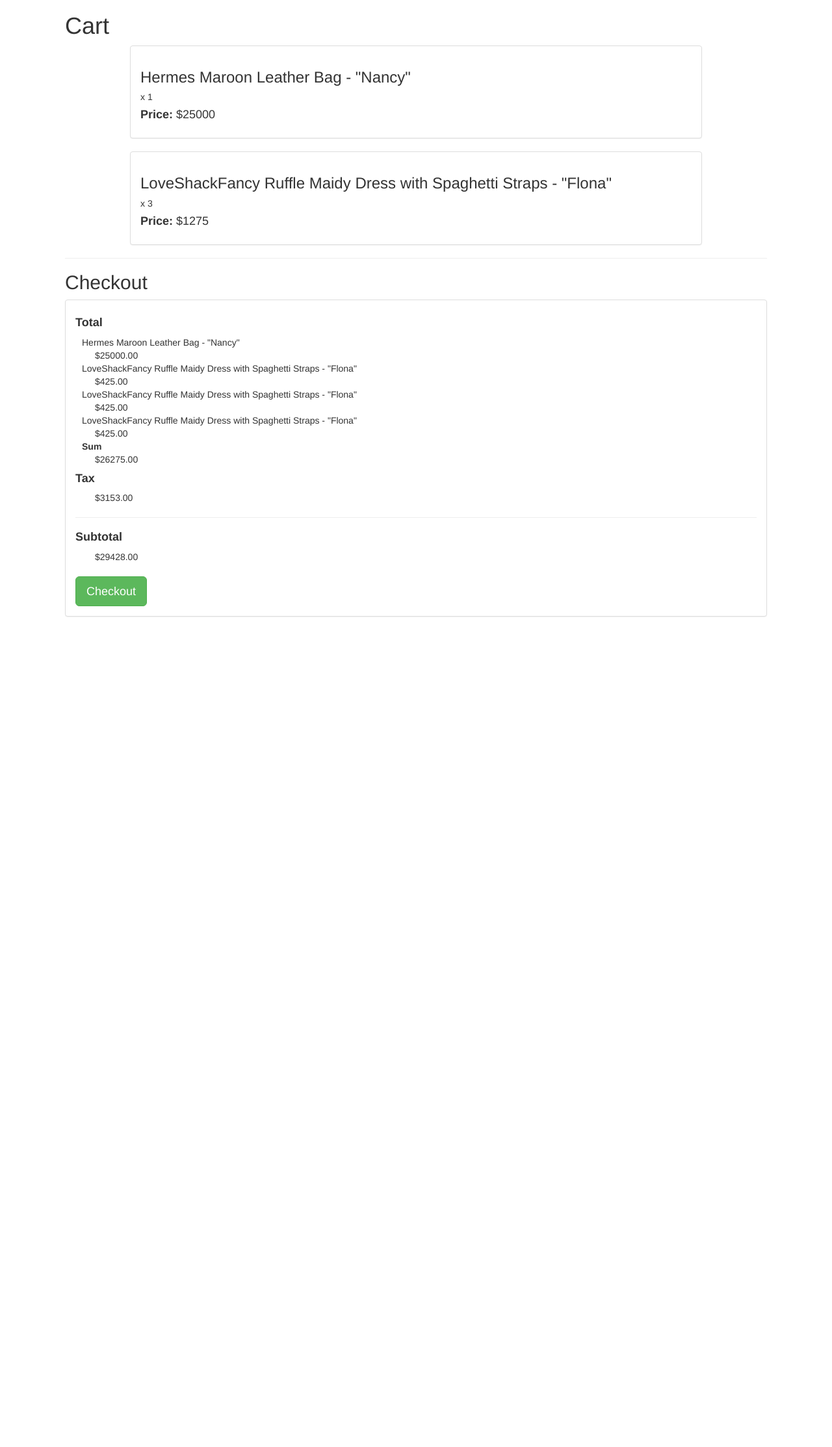
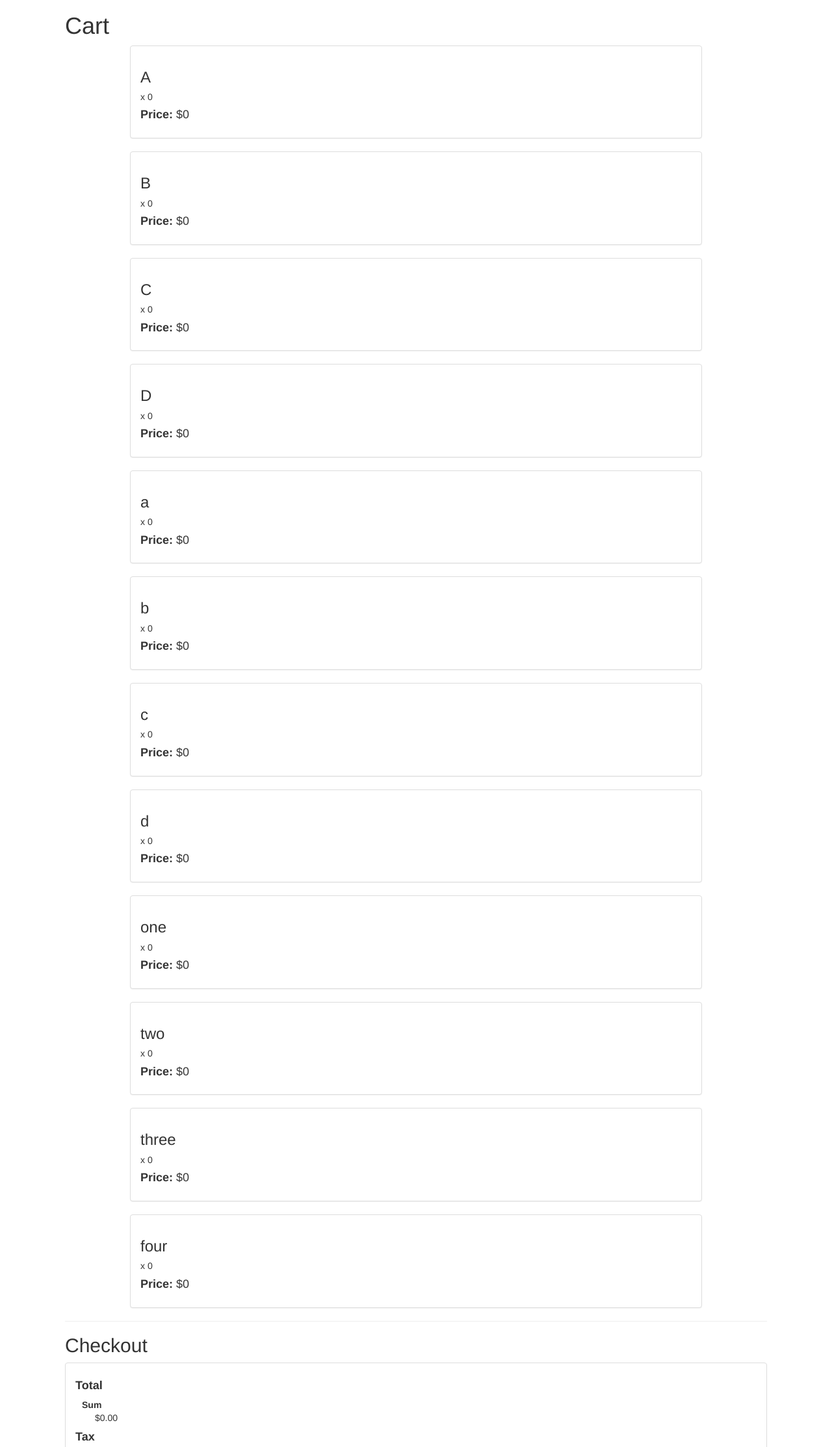
Before and after one commit to anisahalahmed/ITSC-3155-GroupFInal, a Flask app: page /Cart.html in a window 1280 px wide. Shown: the part 52-2279 px from the top of the page at 65% size. Before the commit the page ends 1001 px from the top, so only its background shows below. Run offline with Flask 2, Linux system fonts and the light colour scheme; some libraries are stand-ins or nearby versions.

Commit message:
AddToCartP1

```diff
--- a/app.py
+++ b/app.py
@@ -7,8 +7,18 @@
 # cart is a dictionary of item id's to a number which is how
 # many of that item has been added to cart
 cart = {
-    0: 1,
-    1: 3
+    0: 0,
+    1: 0,
+    2: 0,
+    3: 0,
+    4: 0,
+    5: 0,
+    6: 0,
+    7: 0,
+    8: 0,
+    9: 0,
+    10: 0,
+    11: 0
 }
 
 # the catalogue is the list of all items in our store
@@ -17,14 +27,64 @@
 catalogue = [
     {
         "id": 0,
-        "name": 'Hermes Maroon Leather Bag - "Nancy"',
-        "price": 25000
+        "name": 'A',
+        "price": 6
     },
     {
         "id": 1,
-        "name": 'LoveShackFancy Ruffle Maidy Dress with Spaghetti Straps - "Flona"',
-        "price": 425
+        "name": 'B',
+        "price": 7
     },
+    {
+        "id": 2,
+        "name": 'C',
+        "price": 8
+    },
+    {
+        "id": 3,
+        "name": 'D',
+        "price": 9
+    },
+    {
+        "id": 4,
+        "name": 'a',
+        "price": 11
+    },
+    {
+        "id": 5,
+        "name": 'b',
+        "price": 12
+    },
+    {
+        "id": 6,
+        "name": 'c',
+        "price": 13
+    },
+    {
+        "id": 7,
+        "name": 'd',
+        "price": 14
+    },
+    {
+        "id": 8,
+        "name": 'one',
+        "price": 1
+    },
+    {
+        "id": 9,
+        "name": 'two',
+        "price": 20
+    },
+    {
+        "id": 10,
+        "name": 'three',
+        "price": 300
+    },
+    {
+        "id": 11,
+        "name": 'four',
+        "price": 4000
+    }
 ]
 
 def totalPrice():
```
Also changed, not shown: templates/Home.html (+5 -4 lines).
